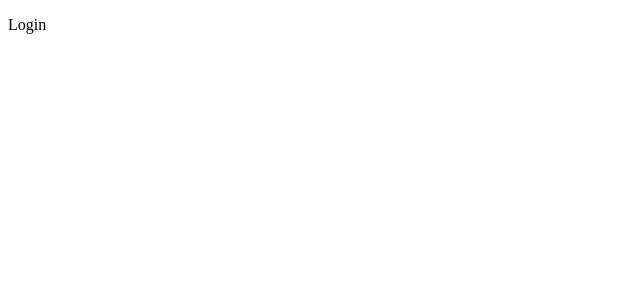
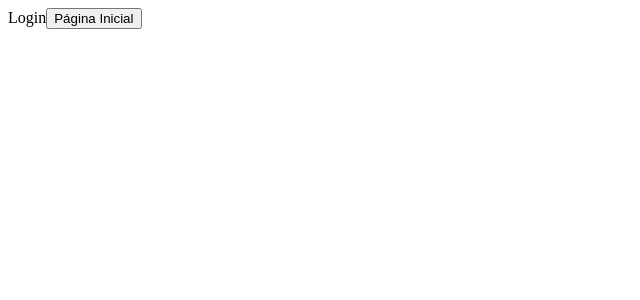
Before and after one commit to marcoafr/Aulas-React, a React (Create React App) app: page /entrar in a window 1280 px wide. Shown: the top 300 px of the page, without its empty margins (0-640 px from the left). Built offline with nearby package versions, Linux system fonts and the light colour scheme.

Commit message:
feat: duas formas de redirecionar pagina

```diff
--- a/src/app/pages/dashboard/Dashboard.tsx
+++ b/src/app/pages/dashboard/Dashboard.tsx
@@ -1,5 +1,10 @@
+import { Link } from 'react-router-dom';
+
 export const Dashboard = () => {
     return (
-        <p>Dashboard</p>
+        <div>
+            <p>Dashboard</p>
+            <Link to="/entrar">Login</Link>
+        </div>
     )
 }
--- a/src/app/pages/login/Login.tsx
+++ b/src/app/pages/login/Login.tsx
@@ -1,5 +1,16 @@
+import {useNavigate} from "react-router-dom"
+
 export const Login = () => {
+    const history = useNavigate();
+
+    const handleClick = () => {
+        history('pagina-inicial');
+    }
+
     return (
-        <p>Login</p>
+        <div>
+            Login
+            <button onClick={handleClick}>Página Inicial</button>
+        </div>
     )
 }
```
Also changed, not shown: 1 other file (tests, documents, lock files or other folders).
